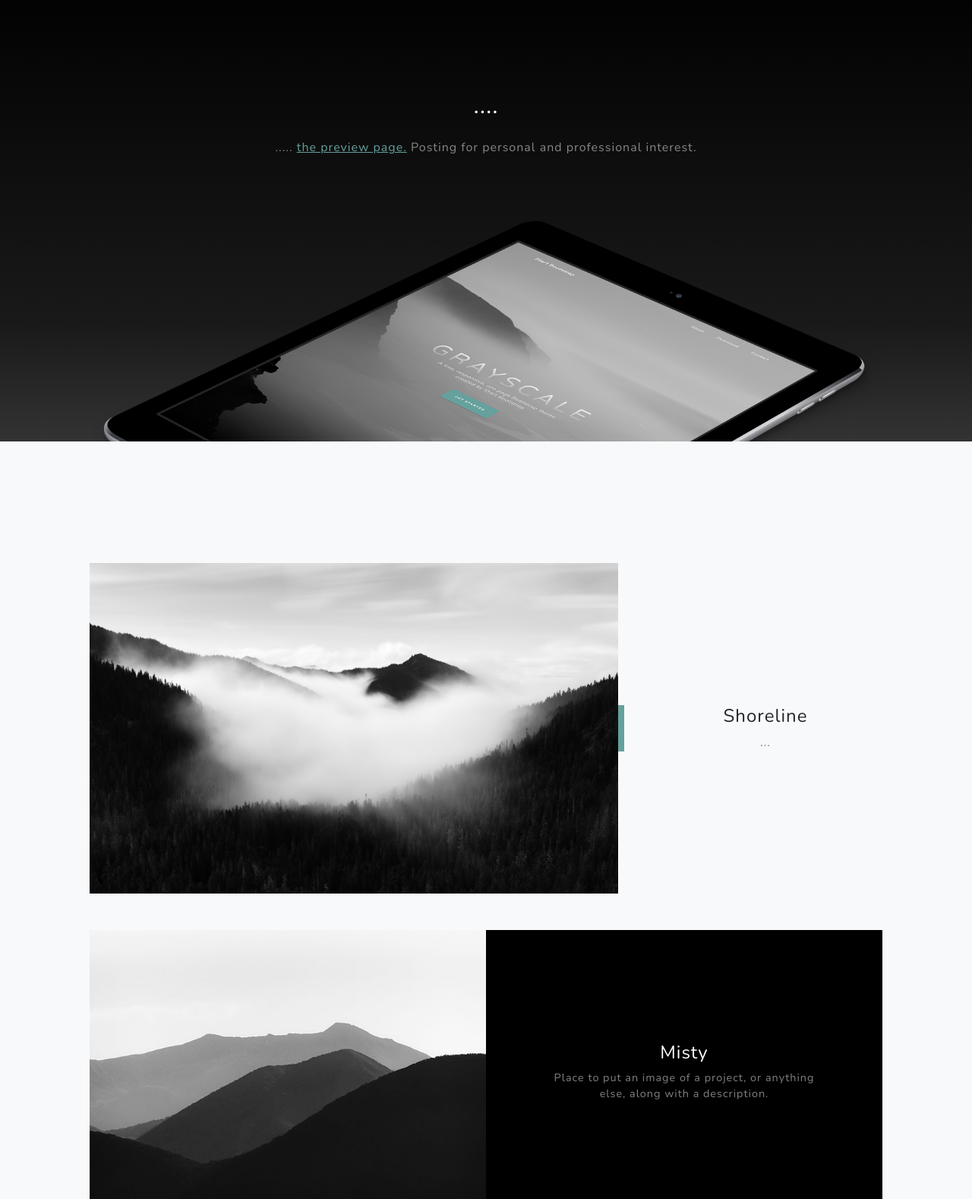
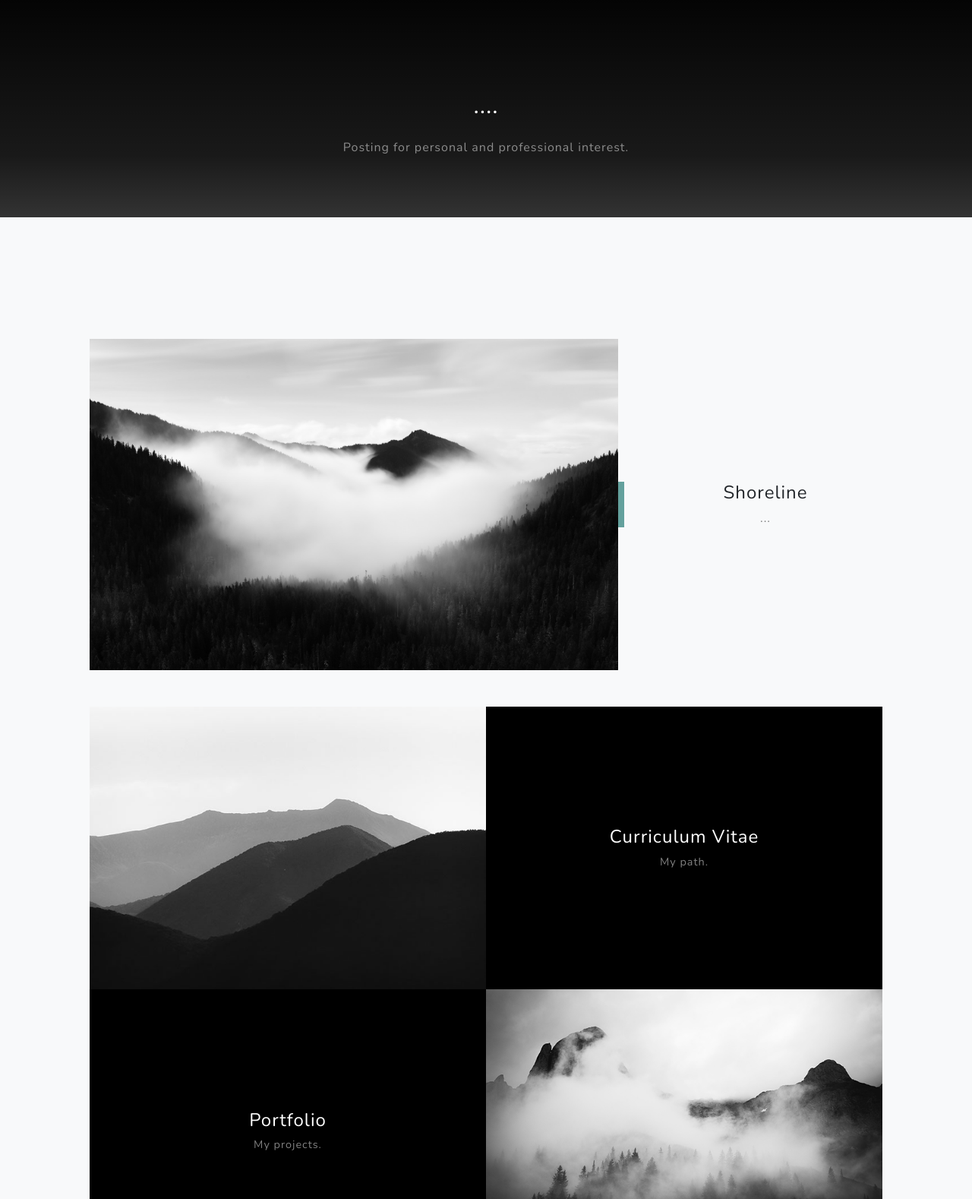
Before and after one commit to AnceTetere/ancetetere.github.io, a plain HTML site: page index.html in a window 1280 px wide. Shown: the part 840-2418 px from the top of the page at 76% size. Drawn offline with nearby package versions, Linux system fonts and the light colour scheme.

Commit message:
Updated index html.

```diff
--- a/index.html
+++ b/index.html
@@ -40,25 +40,23 @@
                     <div class="text-center">
                         <h1 class="mx-auto my-0 text-uppercase">Ance Tetere</h1>
                         <h2 class="text-white-50 mx-auto mt-2 mb-5">Welcome to my page.</h2>
-                        <a class="btn btn-primary" href="#about">Get Started</a>
+                        <a class="btn btn-primary" href="#projects">View my work.</a>
                     </div>
                 </div>
             </div>
         </header>
         <!-- About-->
         <section class="about-section text-center" id="about">
-            <div class="container px-4 px-lg-5">
-                <div class="row gx-4 gx-lg-5 justify-content-center">
+            <div class="container px-2 px-lg-3">
+                <div class="row gx-2 gx-lg-3 justify-content-center">
                     <div class="col-lg-8">
                         <h2 class="text-white mb-4">....</h2>
                         <p class="text-white-50">
-                            .....
-                            <a href="https://startbootstrap.com/theme/grayscale/">the preview page.</a>
                             Posting for personal and professional interest.
                         </p>
                     </div>
                 </div>
-                <img class="img-fluid" src="assets/img/ipad.png" alt="..." />
+                <alt="..." />
             </div>
         </section>
         <!-- Projects-->
@@ -81,8 +79,8 @@
                         <div class="bg-black text-center h-100 project">
                             <div class="d-flex h-100">
                                 <div class="project-text w-100 my-auto text-center text-lg-left">
-                                    <h4 class="text-white">Misty</h4>
-                                    <p class="mb-0 text-white-50">Place to put an image of a project, or anything else, along with a description.</p>
+                                    <h4 class="text-white" href="#vitae" >Curriculum Vitae</h4>
+                                    <p class="mb-0 text-white-50">My path.</p>
                                 </div>
                             </div>
                         </div>
@@ -95,8 +93,8 @@
                         <div class="bg-black text-center h-100 project">
                             <div class="d-flex h-100">
                                 <div class="project-text w-100 my-auto text-center text-lg-right">
-                                    <h4 class="text-white">Mountains</h4>
-                                    <p class="mb-0 text-white-50">Another project with its respective description. These sections work well responsively as well!</p>
+                                    <h4 class="text-white">Portfolio</h4>
+                                    <p class="mb-0 text-white-50">My projects.</p>
                                 </div>
                             </div>
                         </div>
```
